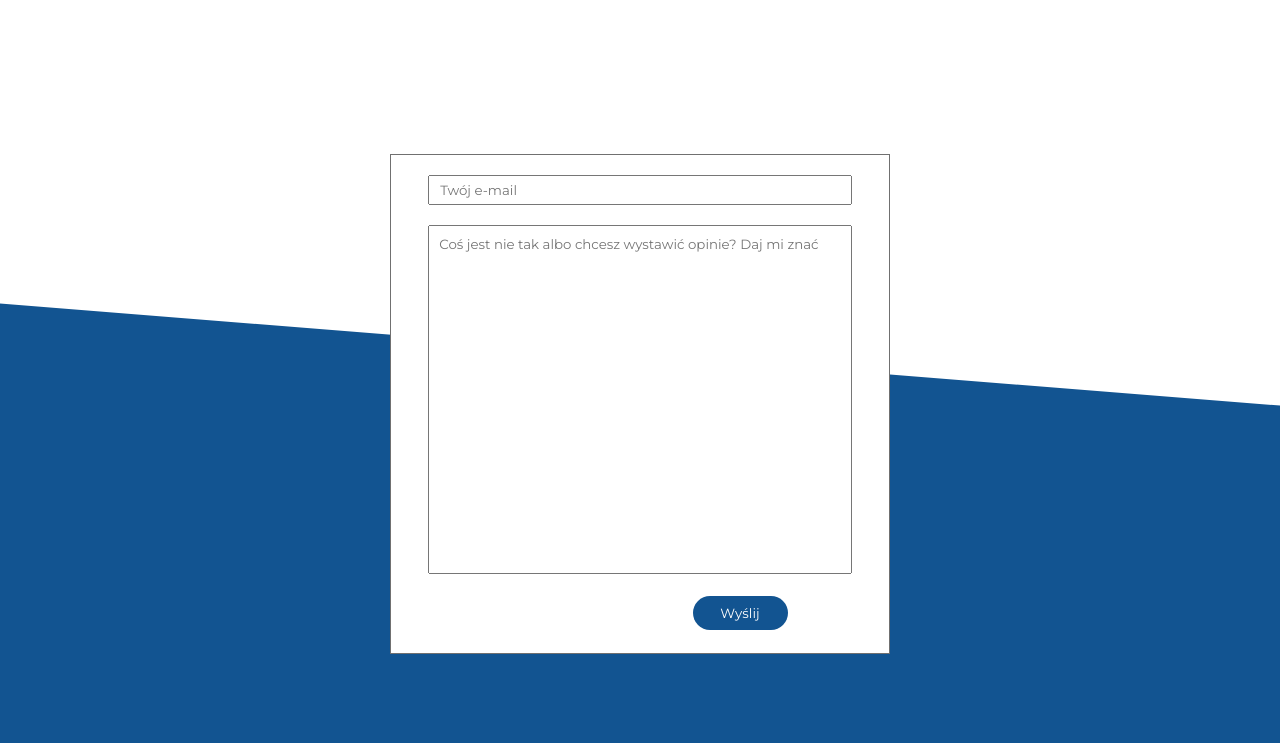
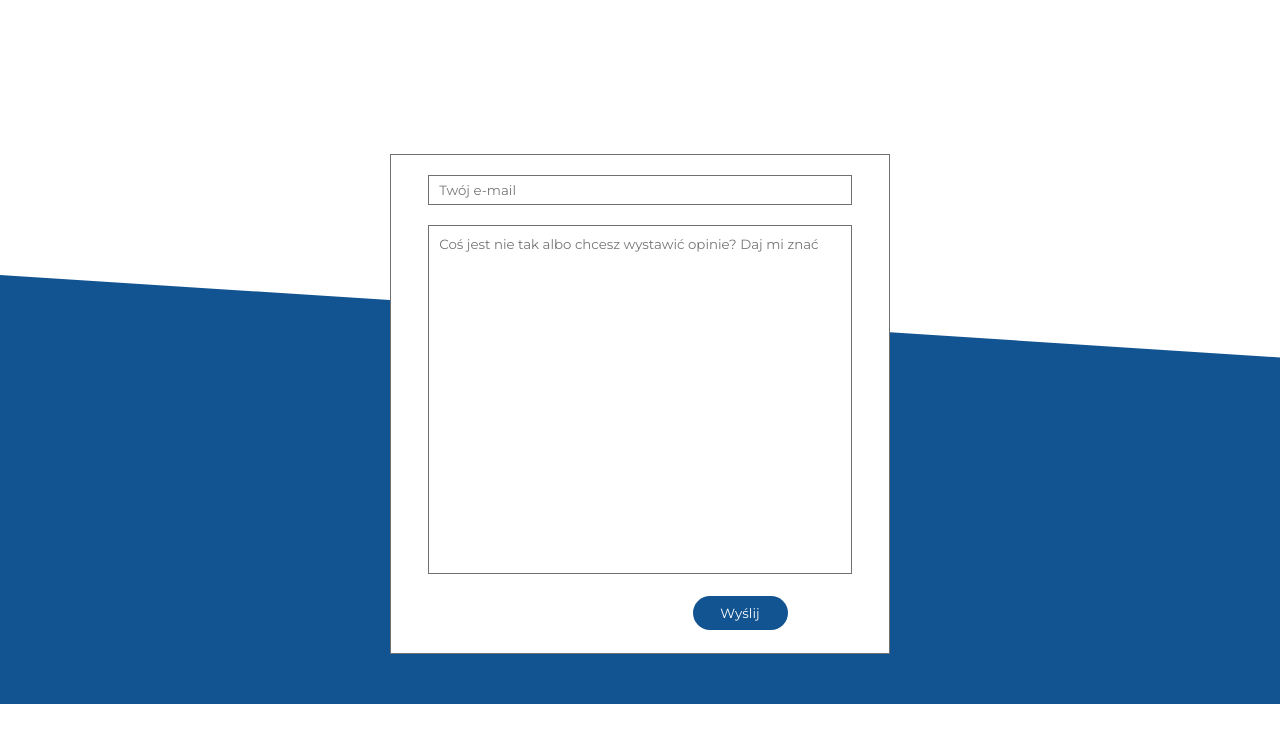
Before and after one commit to Glazinski/pgcalc, a Gatsby site: page / in a window 1280 px wide. Shown: the part 531-1274 px from the top of the page. After the commit the page ends 1235 px from the top, so only its background shows below. Built offline with nearby package versions, Linux system fonts and the light colour scheme; Gatsby itself is replaced by a stand-in of ours.

Commit message:
Add animations, change styles
Add animations to Rules and Footer
Correct height of ClipPath
Delete outlines of inputs, buttons and textarea,
and change them to box-shadow
Change link to website in documentation

```diff
--- a/src/components/Footer/Footer.js
+++ b/src/components/Footer/Footer.js
@@ -2,7 +2,7 @@ import React from 'react';
 import styled from 'styled-components';
 
 const StyledFooter = styled.footer`
-    height: 68vh;
+    height: 100%;
     width: 100%;
     position: relative;
 `;
@@ -11,7 +11,7 @@ const ClipPath = styled.div`
 
     clip-path: polygon(0 22%, 100% 37%, 100% 100%, 0% 100%);
     background: ${({theme}) => theme.colors.primary};
-    height: 680px;
+    height: 110%;
     width: 100%;
 
     position: absolute;
@@ -42,6 +42,13 @@ const StyledInput = styled.input`
     height: 30px;
     margin-top: 20px;
     padding: 10px;
+    appearance: none;
+    border: 1px solid ${({theme}) => theme.colors.lightBlack};
+    outline: none;
+
+    :focus {
+        box-shadow: 0px 0px 3px 0px ${({theme}) => theme.colors.lightBlack};
+    }
 `;
 const StyledArea = styled.textarea`
     margin-top: 20px;
@@ -49,6 +56,12 @@ const StyledArea = styled.textarea`
     width: 85%;
     padding: 10px;
     resize: none;
+    appearance: none;
+    border: 1px solid ${({theme}) => theme.colors.lightBlack};
+    outline: none;
+    :focus {
+        box-shadow: 0px 0px 3px 0px ${({theme}) => theme.colors.lightBlack};
+    }
 `;
 
 const Button = styled.button`
@@ -56,6 +69,7 @@ const Button = styled.button`
     height: 34px;
     border-radius: 17px;
 
+    outline: none;
     background-color: ${({theme}) => theme.colors.primary};
     color: ${({theme}) => theme.colors.white};
     border: none;
--- a/src/components/Form/Form.js
+++ b/src/components/Form/Form.js
@@ -64,6 +64,7 @@ const ClipDiv = styled.div`
     width: 100%;
     bottom: -30%;
     /* if result is true*/
+    transition: bottom .5s ease-in-out;
     bottom: ${({res}) => res > 0 ? `-39%` : null};
     position: absolute;
 
@@ -80,11 +81,15 @@ const StyledInput = styled.input`
     text-align: center;
     appearance: none;
     border: 1px solid ${({theme}) => theme.colors.lightBlack};
-
+    outline: none;
     ::-webkit-inner-spin-button,
     ::-webkit-outer-spin-button {
         -webkit-appearance: none;
         margin: 0;
+    }
+
+    :focus {
+        box-shadow: 0px 0px 3px 0px ${({theme}) => theme.colors.lightBlack};
     }
 `;
 
@@ -100,6 +105,7 @@ const StyledWrapper = styled.div`
     position: absolute;
     bottom: -24%;
     /* if result is true*/
+    transition: bottom .5s ease-in-out;
     bottom: ${({res}) => res > 0 ? `-35%` : null};
     width: auto;
     margin: auto auto;
@@ -166,6 +172,7 @@ const Button = styled.button`
     color: ${({theme}) => theme.colors.white};
     border: none;
 
+    outline: none;
     margin: auto auto;
     margin-bottom: -5px;
     grid-column: 1;
--- a/src/components/PointsRules/Rules.js
+++ b/src/components/PointsRules/Rules.js
@@ -7,8 +7,13 @@ const StyledSection = styled.section`
     height: 300px;
     margin-top: 104px;
     /* if result is true*/
+    transition: margin-top .5s ease-in-out;
     margin-top: ${({res}) => res > 0 ? `135px` : null};
     position: relative;
+
+    ${({theme}) => theme.queries.desktop} {
+        margin-top: 104px;
+    }
 `;
 
 const ClipDiv = styled.div`
--- a/src/pages/index.js
+++ b/src/pages/index.js
@@ -96,8 +96,8 @@ class IndexPage extends React.Component {
     if(isNaN(result) || result === 0) result = 'Pola muszą być uzupełnione';
 
     // If it's form show values if it's not then do sth with other form
-    id === "imp" ? this.setState({resultComp: result, close: true})
-    : console.log('elo');
+    id === "imp" && this.setState({resultComp: result, close: true});
+
   }
 
   handleClick = (event, id) => {
```
Also changed, not shown: src/utils/theme.js (+0 -19 lines), README.md.
